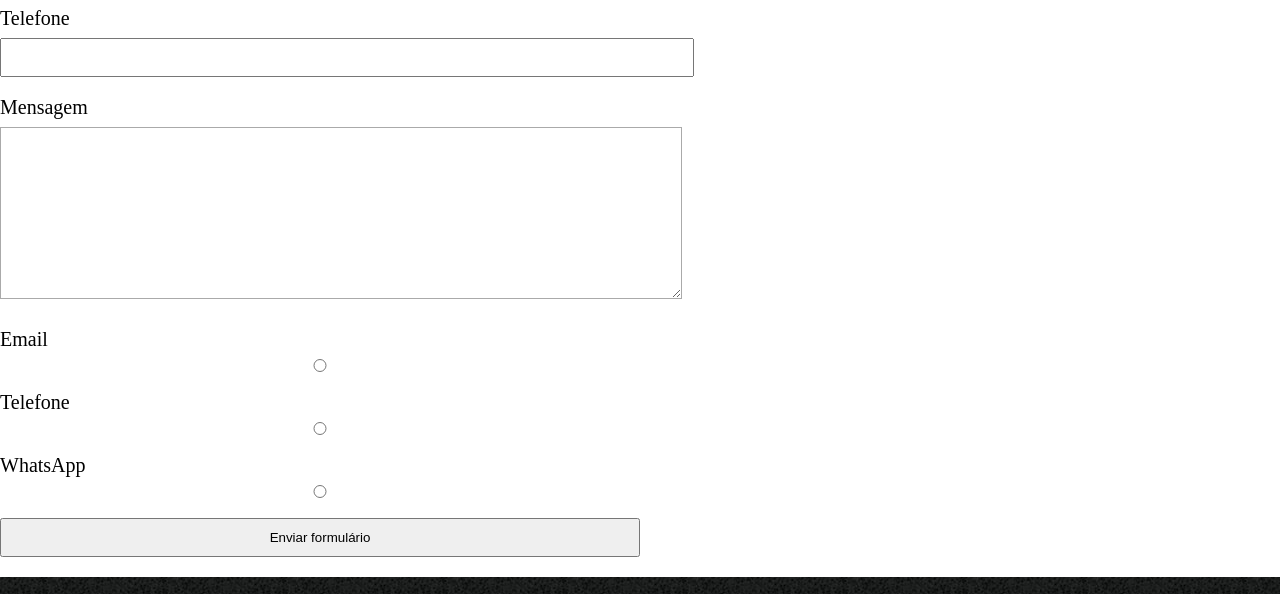
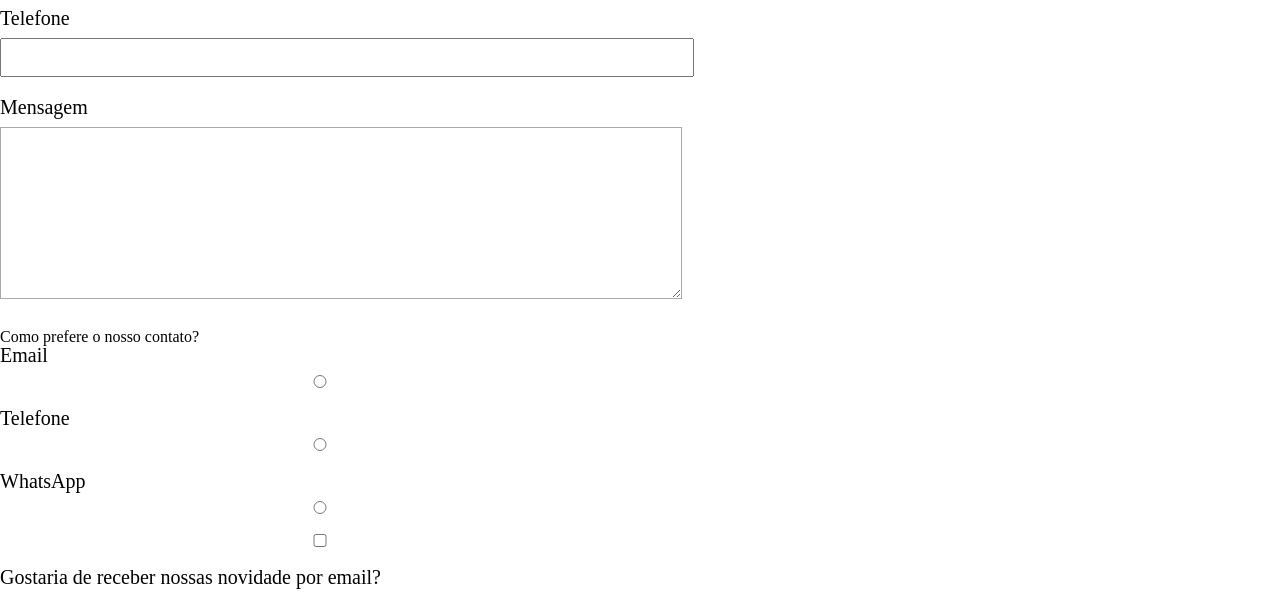
Before and after one commit to Pabloluiz25/html-css-alura-p3-1, a plain HTML site: page contato.html in a window 1280 px wide. Shown: the part 463-1057 px from the top of the page. Drawn offline with Linux system fonts and the light colour scheme.

Commit message:
Update contato.html

```diff
--- a/contato.html
+++ b/contato.html
@@ -36,14 +36,19 @@
 				<label for="mensagem">Mensagem</label>
 				<textarea cols="30" rows="10" id="mensagem"></textarea>
 
-				<label for="radio-email">Email</label>
-				<input type="radio" value="email">
+				<div>
+					<p>Como prefere o nosso contato?</p>
+					<label for="radio-email">Email</label>
+					<input type="radio" name="contato" value="email">
 
-				<label for="radio-telefone">Telefone</label>
-				<input type="radio" value="telefone" id="radio-telefone">
+					<label for="radio-telefone">Telefone</label>
+					<input type="radio" name="contato" value="telefone" id="radio-telefone">
 
-				<label for="radio-whatsapp">WhatsApp</label>
-				<input type="radio" value="whatspp" id="radio-whatsapp">
+					<label for="radio-whatsapp">WhatsApp</label>
+					<input type="radio" name="contato" value="whatspp" id="radio-whatsapp">
+				</div>
+
+				<label><input type="checkbox">Gostaria de receber nossas novidade por email?</label>
 
 				<input type="submit" value="Enviar formulário">
 			</form>
```
